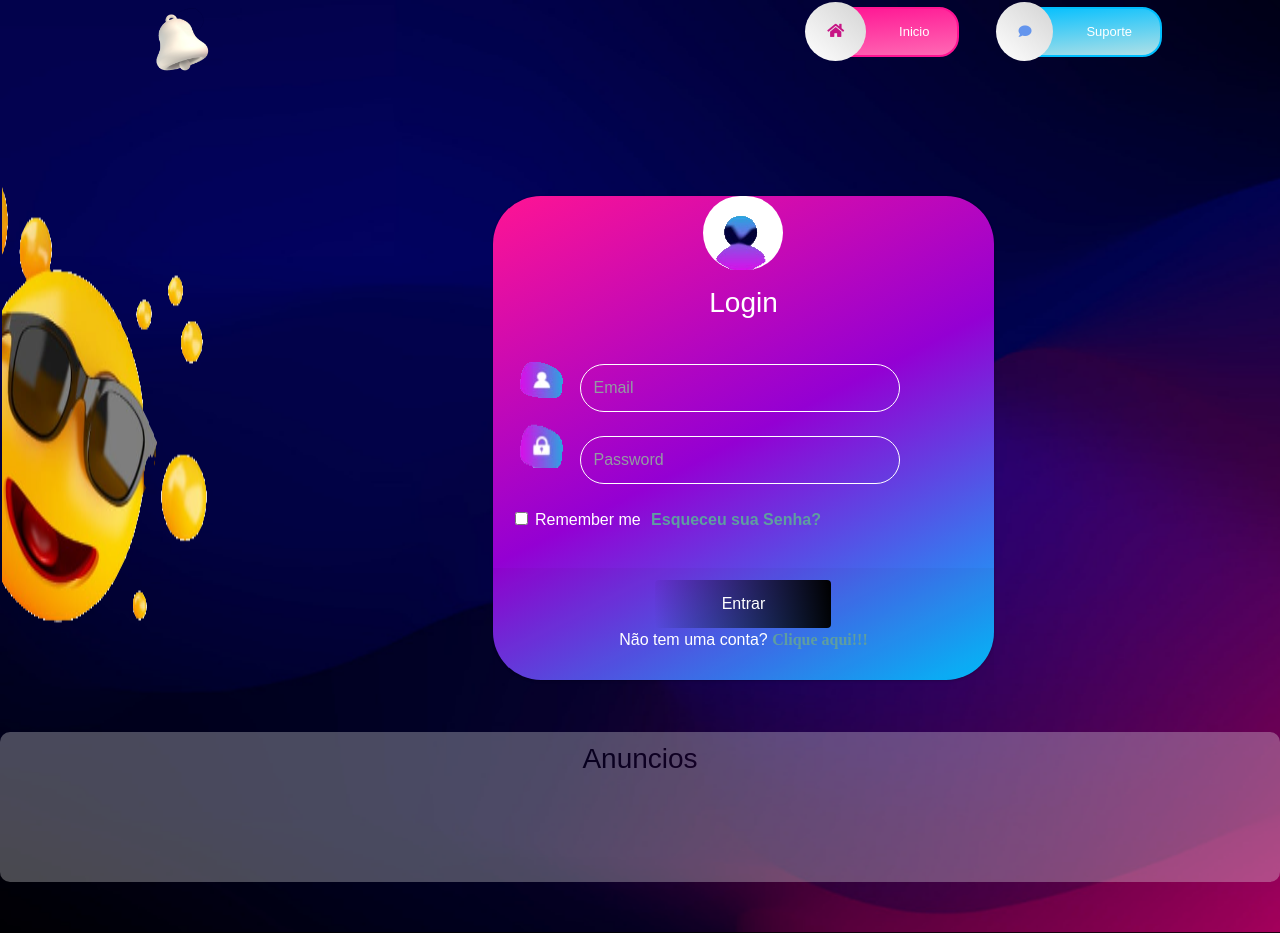
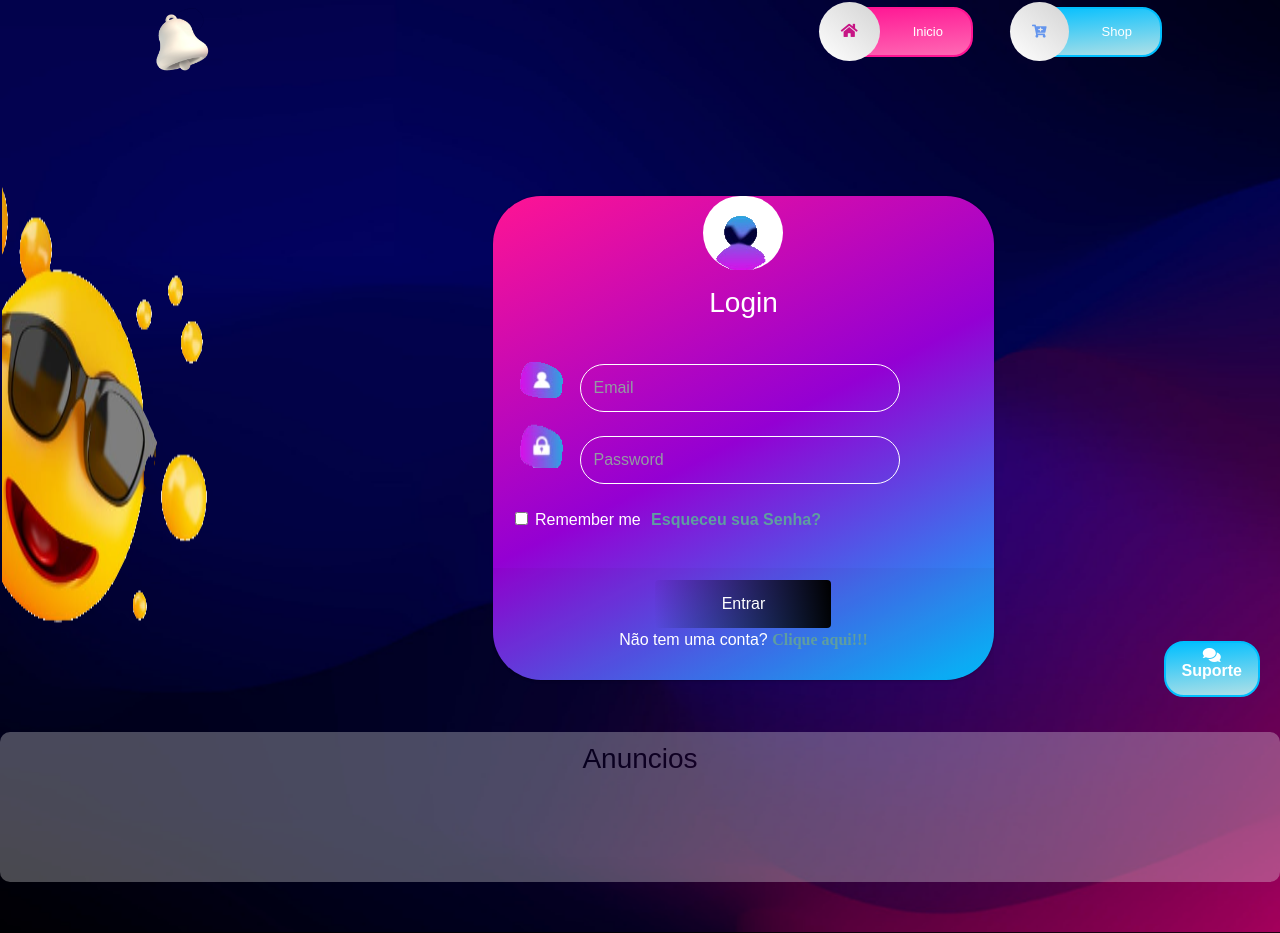
Before and after one commit to profepolic/CopSystem, a PHP site: page /login in a window 1280 px wide. Shown: the top 933 px of the page. Run offline with PHP 8.4, Linux system fonts and the light colour scheme.

Commit message:
atualizacao

```diff
--- a/css/style.css
+++ b/css/style.css
@@ -45,17 +45,25 @@
     margin-left: 88%;
     width: 13%;
     z-index: 2;
+    color: #fff;
+}
+
+.menu-float.nome {
+    color: #fff;
 }
 
 a.menu-float.link {
     float: right;
-    background: linear-gradient(45deg, crimson, black);
-    padding: 7px;
-    border-radius: 34px;
-    box-shadow: 0 0 11px black;
-    width: 60px;
+    background: linear-gradient(175deg, deepskyblue, powderblue);
+    padding: 4px;
+    padding-bottom: 0rem;
+    width: 6rem;
+    text-align: center;
+    border-radius: 20px;
+    border-width: 2px;
+    border-style: solid;
+    border-color: deepskyblue;
     color: #fff;
-    text-align: center;
 }
 
 @import url('https://fonts.googleapis.com/css2?family=Poppins:ital,wght@0,300;0,400;0,500;1,200;1,300;1,400&display=swap');
@@ -243,13 +251,9 @@ button.button-sign {
     height: 50px;
     outline: none;
 }
-i.fas.fa-comment {
-    color: cornflowerblue;
-}
 
 i.fas.fa-cart-plus {
-    position: relative;
-    top: .5rem;
+    color: cornflowerblue;
 }
 
 .margin-home{
--- /dev/null
+++ b/include/botaosuporte.php
@@ -0,0 +1,3 @@
+<div class="menu-flot">
+  <a class="menu-float link" href="#"><i class="fas fa-comments"><p class="menu-float nome">Suporte</p></i></a>
+</div>
--- a/include/nav_bar.php
+++ b/include/nav_bar.php
@@ -12,7 +12,7 @@
         <ul>
             <li>  <a href="index_home"><button class="button-home"><span class="btn-label"><i class="fas fa-home"></i></span>Inicio</button></a> </li>
             <li>  <a href="index_criar"><button class="button-activate"><span class="btn-label"><i class="fas fa-power-off"></i></span>Criar</button></a> </li>
-            <li>  <a href="index_suporte"><button class="button-support"><span class="btn-label"><i class="fas fa-comment"></i></span>Suporte</button></a> </li>
+            <li>  <a href="index_cargo"><button class="button-support"><span class="btn-label"><i class="fas fa-cart-plus"></i></span>Shop</button></a> </li>
             <li>  <a href="login"><button class="button-sign">Entrar</button></a> </li>
         </ul>
     </nav>
--- a/login.php
+++ b/login.php
@@ -51,6 +51,9 @@ $pagina = filter_input(INPUT_GET, 'pagina', FILTER_DEFAULT);
     font-family: auto;
 }
     </style>
+    <?php
+    /* <botaosuporte> */ include("include/botaosuporte.php"); /*<End - botaosuporte> */
+    ?>
 <div class="nav-conteiner px-5">
     <nav>
         <div>
@@ -61,7 +64,7 @@ $pagina = filter_input(INPUT_GET, 'pagina', FILTER_DEFAULT);
         </div>
         <ul>
             <li>  <a href="index_home"><button class="button-home"><span class="btn-label"><i class="fas fa-home"></i></span>Inicio</button></a> </li>
-            <li>  <a href="index_suporte"><button class="button-support"><span class="btn-label"><i class="fas fa-comment"></i></span>Suporte</button></a> </li>
+            <li>  <a href="index_cargo"><button class="button-support"><span class="btn-label"><i class="fas fa-cart-plus"></i></span>Shop</button></a> </li>
         </ul>
     </nav>
 </div>
```
Also changed, not shown: index.php (+7 -4 lines), suporte.php (+29 -19 lines).
